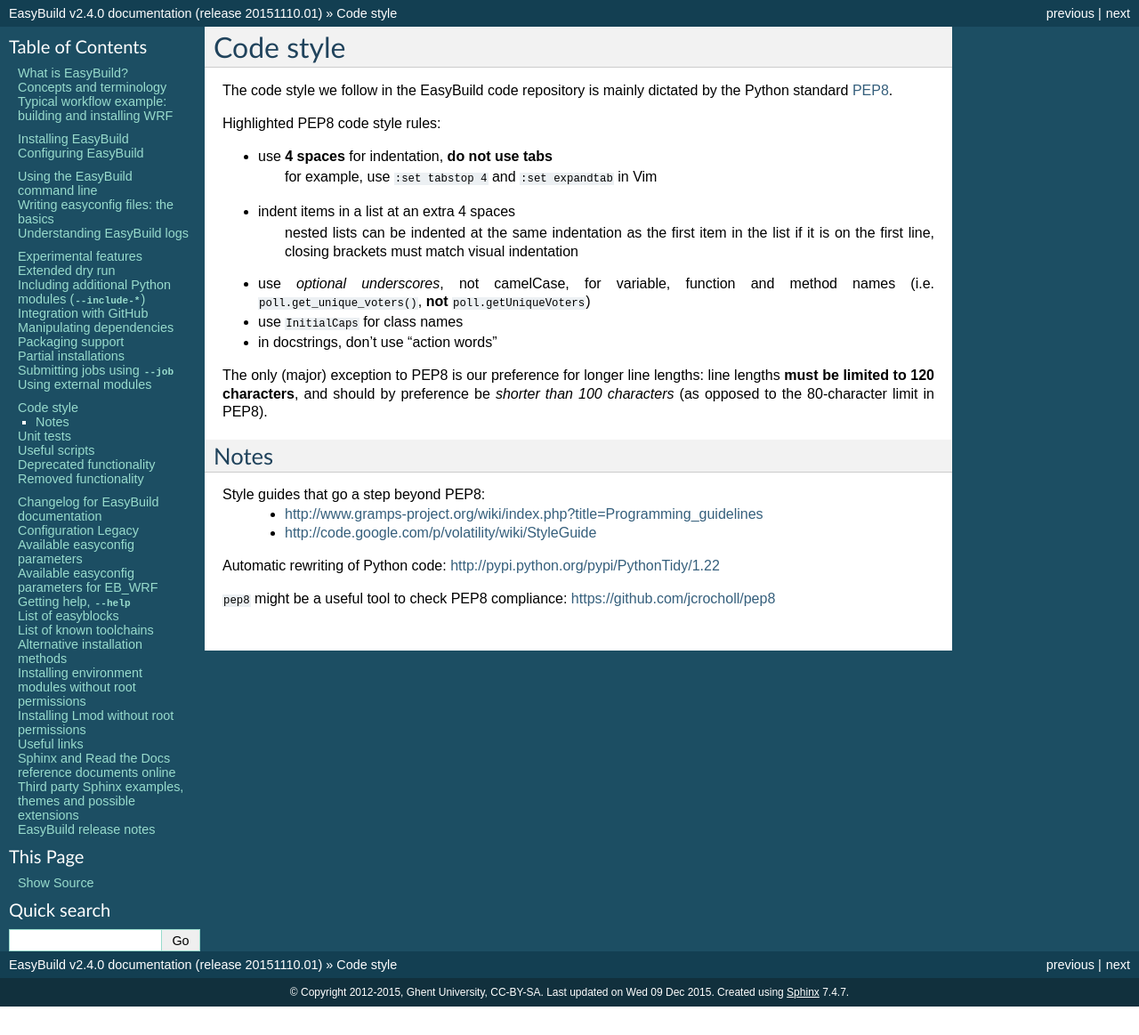
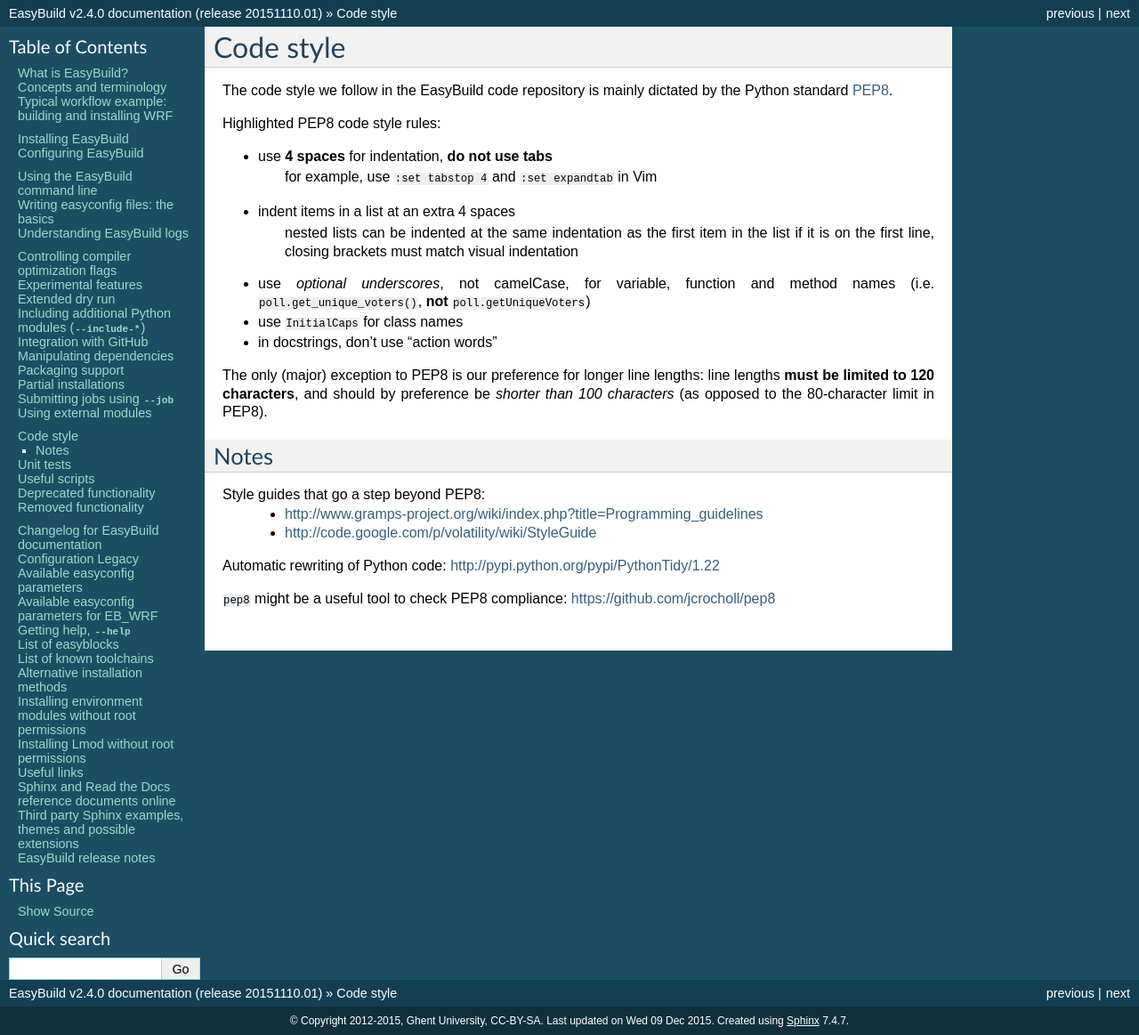
Before and after one commit to easybuilders/easybuild, a Sphinx documentation site: the page built from docs/Code_style.rst, in a window 1280 px wide. Shown: the whole page at 89% size. Built offline with Sphinx 7.4.7, drawn with Linux system fonts in a browser that asks for light colours; pages that are not in the unit, such as notebooks, are missing from menus; before the commit the page ends 1131 px from its top, so only the background shows below that.

Commit message:
fix link in index

```diff
--- a/docs/index.rst
+++ b/docs/index.rst
@@ -54,7 +54,7 @@ Advanced usage topics
     :glob:
     :maxdepth: 3
 
-    Controlling_compile_time_optimization_flags
+    Controlling_compiler_optimization_flags
     Experimental_features
     Extended_dry_run
     Including_additional_Python_modules
```
